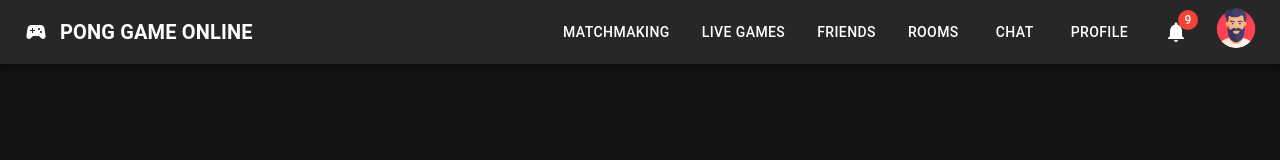
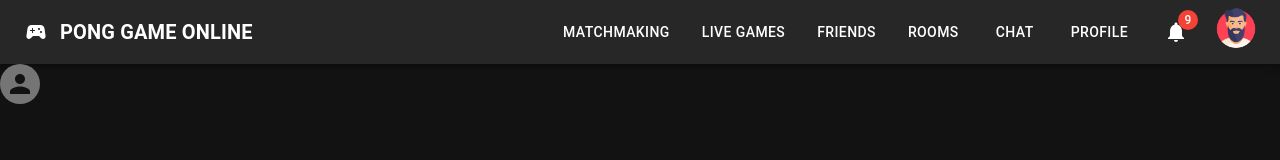
Before and after one commit to bsanaoui/Multiplayer-Pong-Game, a React (Create React App) app in the folder app/: page / in a window 1280 px wide. Shown: the top 160 px of the page. Built offline with nearby package versions, Linux system fonts and the light colour scheme.

Commit message:
Finish navBar

```diff
--- a/app/src/App.tsx
+++ b/app/src/App.tsx
@@ -2,6 +2,7 @@
 import './App.css';
 import MuiTypography from './components/MuiTypography';
 import MuiNavbar from './components/MuiNavbar';
+import Main from './components/Main'
 
 import { ThemeProvider, createTheme } from '@mui/material/styles';
 import CssBaseline from '@mui/material/CssBaseline';
@@ -17,6 +18,7 @@ function App() {
     <ThemeProvider theme={darkTheme}>
       <CssBaseline />
       <MuiNavbar></MuiNavbar>
+      <Main></Main>
     </ThemeProvider>
   );
 }
--- /dev/null
+++ b/app/src/components/Main.tsx
@@ -0,0 +1,9 @@
+import { Avatar } from "@mui/material"
+
+const Main = () => {
+    return (
+        <Avatar></Avatar>
+    )
+}
+
+export default Main
```
